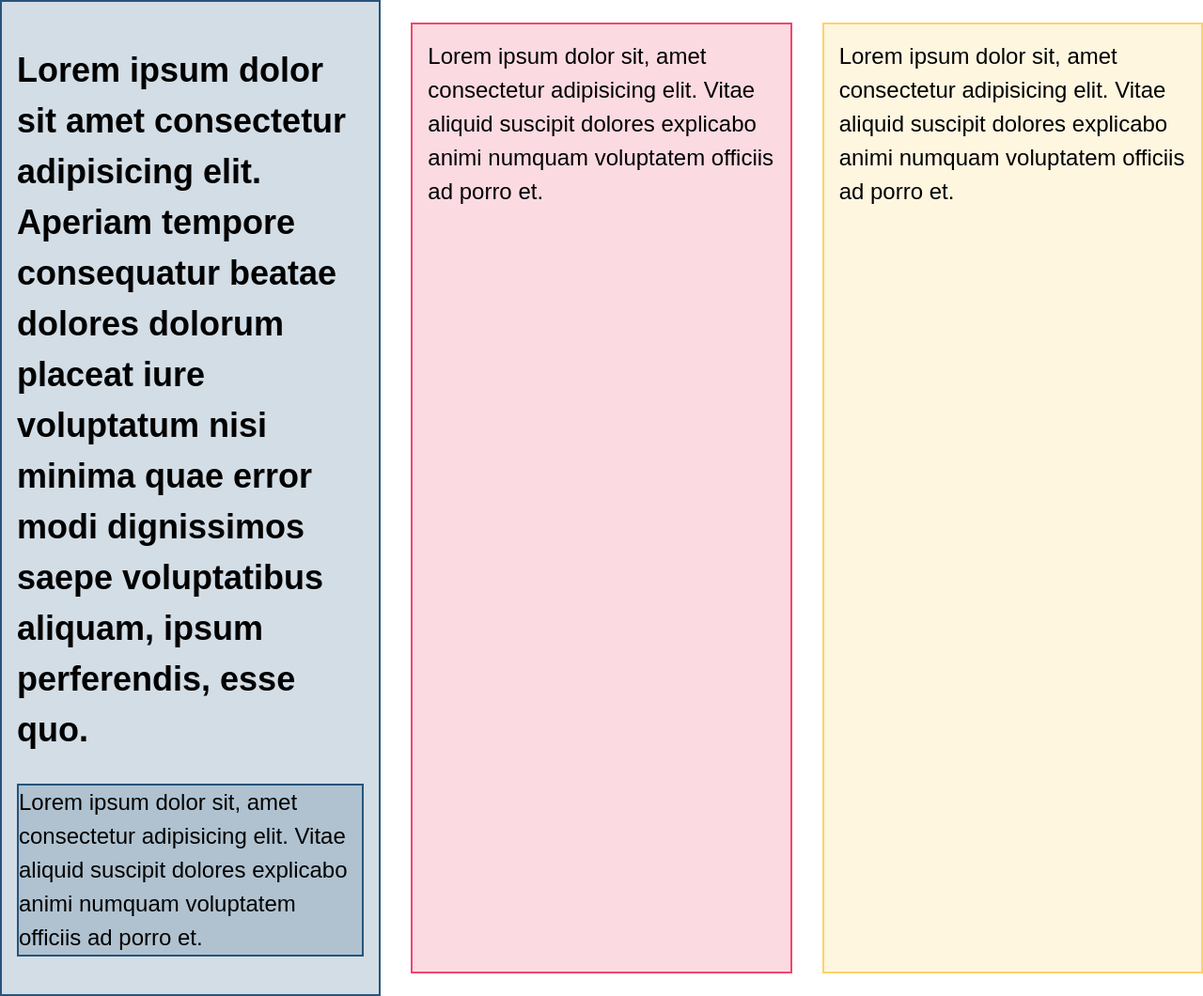
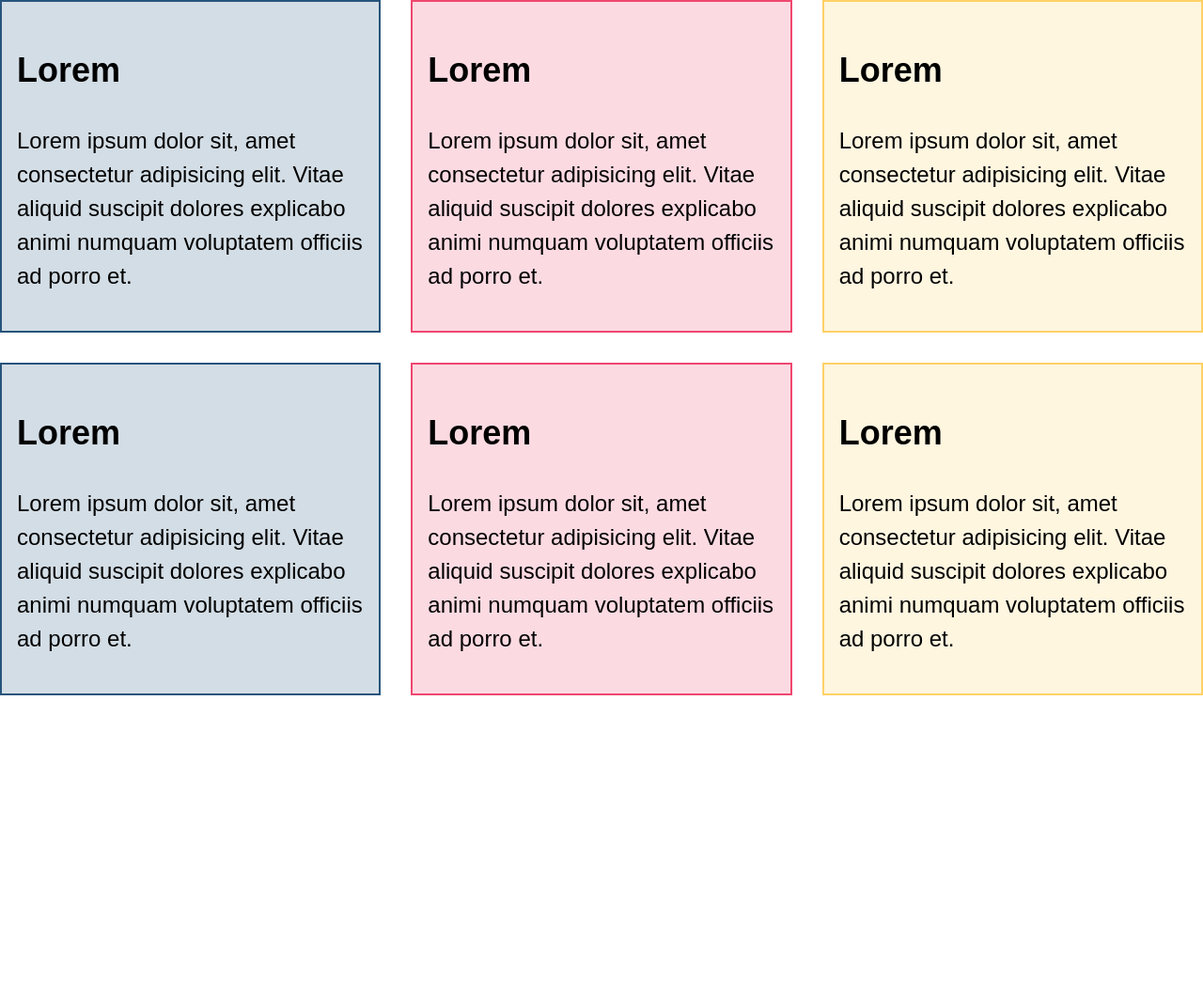
Before and after one commit to alimohseni99/css-trainingGround, a plain HTML site: page ChapterEight/8D.html in a window 1280 px wide. Shown: the top 1060 px of the page at 94% size. After the commit the page ends 800 px from the top, so only its background shows below. Drawn offline with Linux system fonts and the light colour scheme.

Commit message:
grid margin

```diff
--- a/ChapterEight/8D.html
+++ b/ChapterEight/8D.html
@@ -8,14 +8,26 @@
   <body>
    <div class="container">
     <div class="one">
-     <h2>Lorem ipsum dolor sit amet consectetur adipisicing elit. Aperiam tempore consequatur beatae dolores dolorum placeat iure voluptatum nisi minima quae error modi dignissimos saepe voluptatibus aliquam, ipsum perferendis, esse quo.</h2>
-  <p class="one">Lorem ipsum dolor sit, amet consectetur adipisicing elit. Vitae aliquid suscipit dolores explicabo animi numquam voluptatem officiis ad porro et.</p>
+     <h2>Lorem</h2>
+  <p>Lorem ipsum dolor sit, amet consectetur adipisicing elit. Vitae aliquid suscipit dolores explicabo animi numquam voluptatem officiis ad porro et.</p>
   </div>
-  <p class="two">Lorem ipsum dolor sit, amet consectetur adipisicing elit. Vitae aliquid suscipit dolores explicabo animi numquam voluptatem officiis ad porro et.</p>
-  <p class="three">Lorem ipsum dolor sit, amet consectetur adipisicing elit. Vitae aliquid suscipit dolores explicabo animi numquam voluptatem officiis ad porro et.</p>
-    <p class="four">Lorem ipsum dolor sit, amet consectetur adipisicing elit. Vitae aliquid suscipit dolores explicabo animi numquam voluptatem officiis ad porro et.</p>
-  <p class="five">Lorem ipsum dolor sit, amet consectetur adipisicing elit. Vitae aliquid suscipit dolores explicabo animi numquam voluptatem officiis ad porro et.</p>
-  <p class="six">Lorem ipsum dolor sit, amet consectetur adipisicing elit. Vitae aliquid suscipit dolores explicabo animi numquam voluptatem officiis ad porro et.</p>
+   <div class="two">
+     <h2>Lorem</h2>
+  <p>Lorem ipsum dolor sit, amet consectetur adipisicing elit. Vitae aliquid suscipit dolores explicabo animi numquam voluptatem officiis ad porro et.</p>
+  </div>
+   <div class="three">
+     <h2>Lorem</h2>
+  <p>Lorem ipsum dolor sit, amet consectetur adipisicing elit. Vitae aliquid suscipit dolores explicabo animi numquam voluptatem officiis ad porro et.</p></div>
+   <div class="four">
+     <h2>Lorem</h2>
+    <p>Lorem ipsum dolor sit, amet consectetur adipisicing elit. Vitae aliquid suscipit dolores explicabo animi numquam voluptatem officiis ad porro et.</p></div>
+    <div class="five">
+     <h2>Lorem</h2>
+  <p>Lorem ipsum dolor sit, amet consectetur adipisicing elit. Vitae aliquid suscipit dolores explicabo animi numquam voluptatem officiis ad porro et.</p></div>
+  <div class="six">
+     <h2>Lorem</h2>
+  <p>Lorem ipsum dolor sit, amet consectetur adipisicing elit. Vitae aliquid suscipit dolores explicabo animi numquam voluptatem officiis ad porro et.</p>
+  </div>
 </div>
 </div>
   </body>
```
